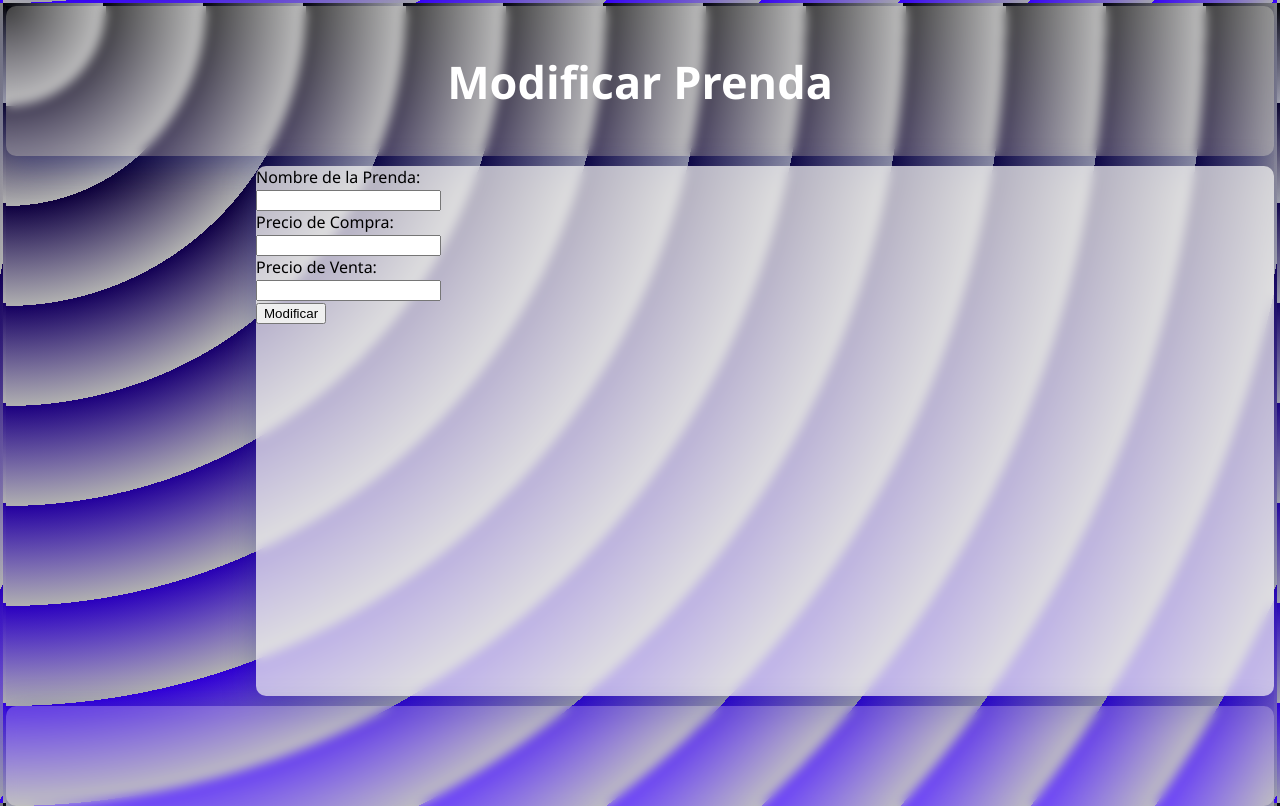
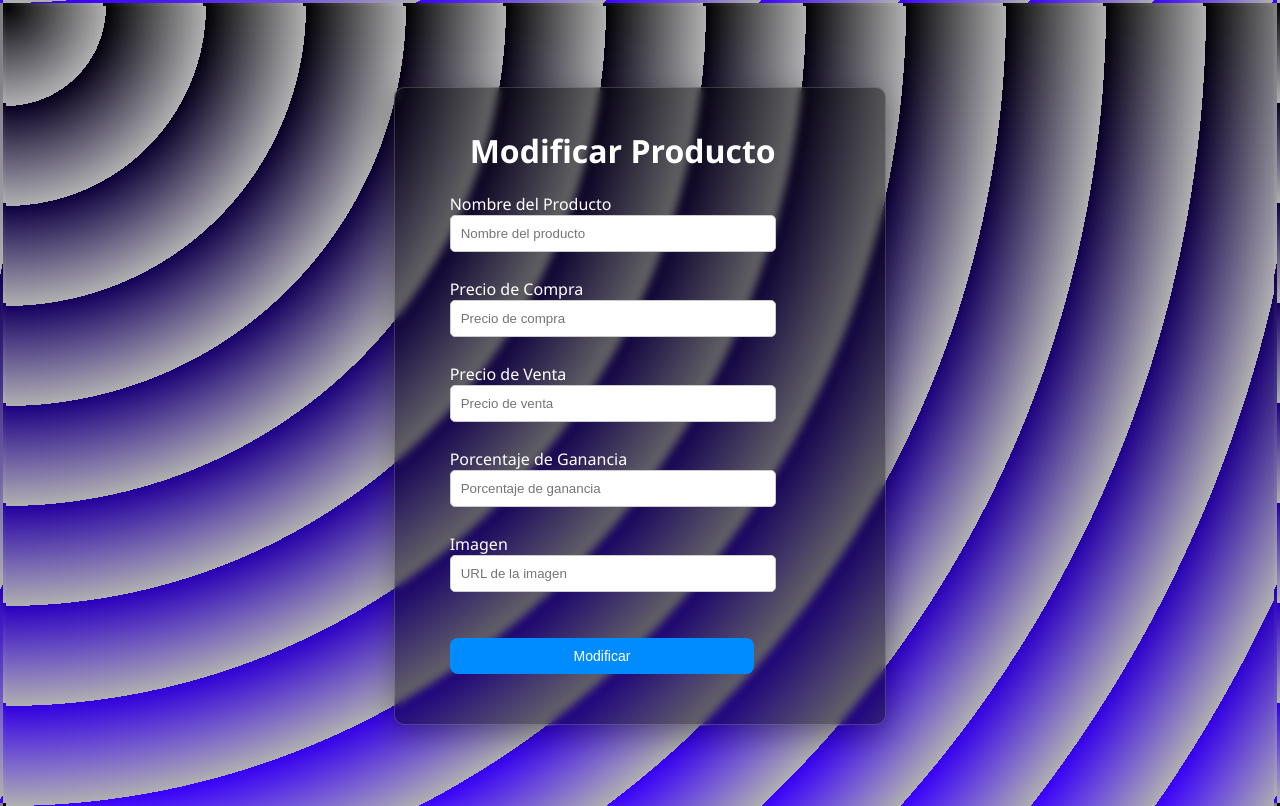
Before and after one commit to OscarNZ13/Venive_Sys, a PHP site: the page made by View/edit_product.php in a window 1280 px wide. Run offline with PHP 8.4, Linux system fonts and the light colour scheme; the template is opened without the code that fills it, so the values that code supplies are empty.

Commit message:
Editar productos

```diff
--- /dev/null
+++ b/Public/css/style_editproduct.css
@@ -0,0 +1,83 @@
+body,
+html {
+    font-family: 'Segoe UI', Tahoma, Geneva, Verdana, sans-serif, 'Times New Roman', Times, serif, Geneva, Tahoma, 'Lucida Sans', 'Lucida Sans Regular', 'Lucida Grande', 'Lucida Sans Unicode', Geneva, Verdana, sans-serif;
+    margin: 3px;
+    padding: 0;
+    height: 100%;
+    background-image: repeating-radial-gradient(circle at 0 0, transparent 0, #b0b0b0 100px), repeating-linear-gradient(#000000, #3900ff);
+    background-color: #b0b0b0;
+}
+
+body {
+    display: flex;
+    /* Usar flexbox para centrar verticalmente el contenido */
+    justify-content: center;
+    /* Centrar horizontalmente el contenido */
+    align-items: center;
+    /* Centrar verticalmente el contenido */
+}
+
+.Modify-Box {
+    color: white;
+    width: 450px;
+    background: rgba(0, 0, 0, 0.425);
+    box-shadow: 0 8px 32px 0 rgba(0, 0, 0, 0.37);
+    backdrop-filter: blur(4px);
+    -webkit-backdrop-filter: blur(4px);
+    border-radius: 10px;
+    border: 1px solid rgba(255, 255, 255, 0.18);
+    display: flex;
+    /* Utilizar flexbox */
+    flex-direction: column;
+    /* Organizar los elementos verticalmente */
+    justify-content: center;
+    /* Centrar verticalmente los elementos */
+    align-items: center;
+    /* Centrar horizontalmente los elementos */
+    padding: 20px;
+    /* Añade un poco de espacio dentro del box */
+    padding-bottom: 50px;
+}
+
+.h1-modify {
+    margin-left: 20px;
+}
+
+.input-nombre-prenda,
+.input-Precio-Compra,
+.input-Precio-Venta,
+.input-Porcentaje-Ganancia,
+.input-imagen {
+    width: 80%;
+    /* Ajusta el ancho de los campos de texto */
+    padding: 10px;
+    margin-bottom: 10px;
+    border-radius: 5px;
+    border: 1px solid #ccc;
+}
+
+.Btn-Modify {
+    width: 80%;
+    /* Ajusta el ancho del botón */
+    margin-top: 20px;
+    padding: 10px;
+    border-radius: 8px;
+    border: none;
+    background-color: #008cff;
+    color: white;
+    font-size: 14px;
+    cursor: pointer;
+    transition: background-color 0.3s;
+}
+
+.Btn-Modify:hover {
+    background-color: #0056b3;
+}
+
+.error-message {
+    color: red;
+    font-size: 14px;
+    /* Ajusta el tamaño de fuente según sea necesario */
+    margin-top: 5px;
+    /* Espacio entre el mensaje de error y los campos de entrada */
+}
--- a/View/chaquetas.php
+++ b/View/chaquetas.php
@@ -102,7 +102,7 @@ $productoschaquetas = $indexController->obtenerProductosChaquetas();
                                             <td><img src="../Public/img/<?= $productoschaquetas['IMAGEN'] ?>" alt="<?= $productoschaquetas['NOMBRE_PRODUCTO'] ?>"></td>
                                             <?php if (isset($_SESSION['Usuario'])) { ?>
                                                 <td>
-                                                    <form action="../Controller/product_controller.php" method="POST">
+                                                    <form action="../View/edit_product.php" method="POST">
                                                         <input type="hidden" name="id_producto" value="<?php echo $producto_id ?>">
                                                         <input type="hidden" name="accion" value="editar"> <!-- Campo para identificar la acción -->
                                                         <button class="btn-editar-prenda" type="submit">
--- a/View/deportiva.php
+++ b/View/deportiva.php
@@ -102,7 +102,7 @@ $productosdeportiva = $indexController->obtenerProductosRopaDeportiva();
                                             <td><img src="../Public/img/<?= $productosdeportiva['IMAGEN'] ?>" alt="<?= $productosdeportiva['NOMBRE_PRODUCTO'] ?>"></td>
                                             <?php if (isset($_SESSION['Usuario'])) { ?>
                                                 <td>
-                                                    <form action="../Controller/product_controller.php" method="POST">
+                                                    <form action="../View/edit_product.php" method="POST">
                                                         <input type="hidden" name="id_producto" value="<?php echo $producto_id ?>">
                                                         <input type="hidden" name="accion" value="editar"> <!-- Campo para identificar la acción -->
                                                         <button class="btn-editar-prenda" type="submit">
--- a/View/edit_product.php
+++ b/View/edit_product.php
@@ -1,67 +1,50 @@
 <?php
 session_start();
-
-// Verificar si se recibieron los datos del formulario
-if ($_SERVER["REQUEST_METHOD"] == "POST" && isset($_POST['id_producto'], $_POST['nombre_producto'], $_POST['precio_venta'])) {
-    // Obtener los datos del formulario
-    $id_producto = $_POST['id_producto'];
-    $nombre_producto = $_POST['nombre_producto'];
-    $precio_venta = $_POST['precio_venta'];
-
-    // Incluir el controlador para modificar la prenda
-    include_once '../Controller/index_controller.php';
-
-    // Crear una instancia del controlador
-    $indexController = new IndexController();
-
-    // Llamar a la función para modificar la prenda
-    $indexController->modificarPrenda($id_producto, $nombre_producto, null, $precio_venta, null, null);
-
-    // Redireccionar a la página principal después de modificar la prenda
-    header("Location: index.php");
-    exit;
-}
 ?>
 
+<!DOCTYPE html>
+<html lang="es">
 
-<!DOCTYPE html>
-<html lang="en">
 <head>
     <meta charset="UTF-8">
     <meta name="viewport" content="width=device-width, initial-scale=1.0">
-    <title>Modificar Prenda</title>
-    <link href="../Public/css/style.css" rel="stylesheet">
-    <!-- Agrega cualquier otra hoja de estilos que necesites -->
+    <title>Venive Shop - Modificar Producto</title>
+    <link rel="stylesheet" href="../Public/css/style_editproduct.css?v=<?php echo (rand()); ?>" />
 </head>
+
 <body>
-    <section class="layout">
-        <!-- Encabezado -->
-        <div class="header">
-            <h1>Modificar Prenda</h1>
-            <!-- Agrega cualquier elemento de navegación o branding aquí -->
-        </div>
 
-        <!-- Contenido principal -->
-        <div class="main">
-            <!-- Formulario para modificar la prenda -->
-            <form action="../Controller/modificar_prenda_controller.php" method="POST">
-                <input type="hidden" name="id_producto" value="<?php echo $id_producto; ?>">
-                <label for="nombre">Nombre de la Prenda:</label><br>
-                <input type="text" id="nombre" name="nombre_producto" value="<?php echo $nombre_producto; ?>"><br>
-                <label for="precio_compra">Precio de Compra:</label><br>
-                <input type="text" id="precio_compra" name="precio_compra" value="<?php echo $precio_compra; ?>"><br>
-                <label for="precio_venta">Precio de Venta:</label><br>
-                <input type="text" id="precio_venta" name="precio_venta" value="<?php echo $precio_venta; ?>"><br>
-                <!-- Agrega más campos según sea necesario para los atributos que deseas modificar -->
+    <div class="Modify-Box">
+        <form action="../Controller/product_controller.php" method="post">
+            <h1 class="h1-modify">Modificar Producto</h1>
 
-                <input type="submit" value="Modificar">
-            </form>
-        </div>
+            <input type="hidden" name="id_producto" value="<?php echo $_POST['id_producto']; ?>">
 
-        <!-- Pie de página -->
-        <div class="footer">
-            <!-- Agrega cualquier información de contacto o enlaces de redes sociales aquí -->
-        </div>
-    </section>
+            <p>Nombre del Producto
+                <input type="text" placeholder="Nombre del producto" name="nombre_producto" class="input-nombre-prenda" required>
+            </p>
+
+            <p>Precio de Compra
+                <input type="number" placeholder="Precio de compra" name="precio_compra" class="input-Precio-Compra" required>
+            </p>
+
+            <p>Precio de Venta
+                <input type="number" placeholder="Precio de venta" name="precio_venta" class="input-Precio-Venta" required>
+            </p>
+
+            <p>Porcentaje de Ganancia
+                <input type="number" placeholder="Porcentaje de ganancia" name="porcentaje_ganancia" class="input-Porcentaje-Ganancia" required>
+            </p>
+
+            <p>Imagen
+                <input type="text" placeholder="URL de la imagen" name="imagen" class="input-imagen" required>
+            </p>
+
+            <button class="Btn-Modify" type="submit" value="modify" name="btn_modificar">Modificar</button>
+
+        </form>
+    </div>
+
 </body>
+
 </html>
--- a/View/hombre.php
+++ b/View/hombre.php
@@ -102,7 +102,7 @@ $productoshombre = $indexController->obtenerProductosHombre();
                                             <td><img src="../Public/img/<?= $productoshombre['IMAGEN'] ?>" alt="<?= $productoshombre['NOMBRE_PRODUCTO'] ?>"></td>
                                             <?php if (isset($_SESSION['Usuario'])) { ?>
                                                 <td>
-                                                    <form action="../Controller/product_controller.php" method="POST">
+                                                    <form action="../View/edit_product.php" method="POST">
                                                         <input type="hidden" name="id_producto" value="<?php echo $producto_id ?>">
                                                         <input type="hidden" name="accion" value="editar"> <!-- Campo para identificar la acción -->
                                                         <button class="btn-editar-prenda" type="submit">
--- a/View/index.php
+++ b/View/index.php
@@ -103,7 +103,7 @@ $productos = $indexController->obtenerProductos();
                                             <td><img src="../Public/img/<? echo $producto['IMAGEN'] ?>" alt="<?= $producto['NOMBRE_PRODUCTO'] ?>"></td>
                                             <?php if (isset($_SESSION['Usuario'])) { ?>
                                                 <td>
-                                                    <form action="../Controller/product_controller.php" method="POST">
+                                                    <form action="../View/edit_product.php" method="POST">
                                                         <input type="hidden" name="id_producto" value="<?php echo $producto_id ?>">
                                                         <input type="hidden" name="accion" value="editar"> <!-- Campo para identificar la acción -->
                                                         <button class="btn-editar-prenda" type="submit">
--- a/View/mujer.php
+++ b/View/mujer.php
@@ -102,7 +102,7 @@ $productosmujer = $indexController->obtenerProductosMujer();
                                             <td><img src="../Public/img/<?= $productosmujer['IMAGEN'] ?>" alt="<?= $productosmujer['NOMBRE_PRODUCTO'] ?>"></td>
                                             <?php if (isset($_SESSION['Usuario'])) { ?>
                                                 <td>
-                                                    <form action="../Controller/product_controller.php" method="POST">
+                                                    <form action="../View/edit_product.php" method="POST">
                                                         <input type="hidden" name="id_producto" value="<?php echo $producto_id ?>">
                                                         <input type="hidden" name="accion" value="editar"> <!-- Campo para identificar la acción -->
                                                         <button class="btn-editar-prenda" type="submit">
--- a/View/pantalones.php
+++ b/View/pantalones.php
@@ -102,7 +102,7 @@ $productospant = $indexController->obtenerProductosPantalones();
                                             <td><img src="../Public/img/<?= $productospant['IMAGEN'] ?>" alt="<?= $productospant['NOMBRE_PRODUCTO'] ?>"></td>
                                             <?php if (isset($_SESSION['Usuario'])) { ?>
                                                 <td>
-                                                    <form action="../Controller/product_controller.php" method="POST">
+                                                    <form action="../View/edit_product.php" method="POST">
                                                         <input type="hidden" name="id_producto" value="<?php echo $producto_id ?>">
                                                         <input type="hidden" name="accion" value="editar"> <!-- Campo para identificar la acción -->
                                                         <button class="btn-editar-prenda" type="submit">
```
Also changed, not shown: Controller/product_controller.php (+40 -5 lines), DB_Venive.sql (+58 -16 lines), Model/Productos_Model.php (+19 -11 lines), View/blusas.php (+3 -4 lines).
